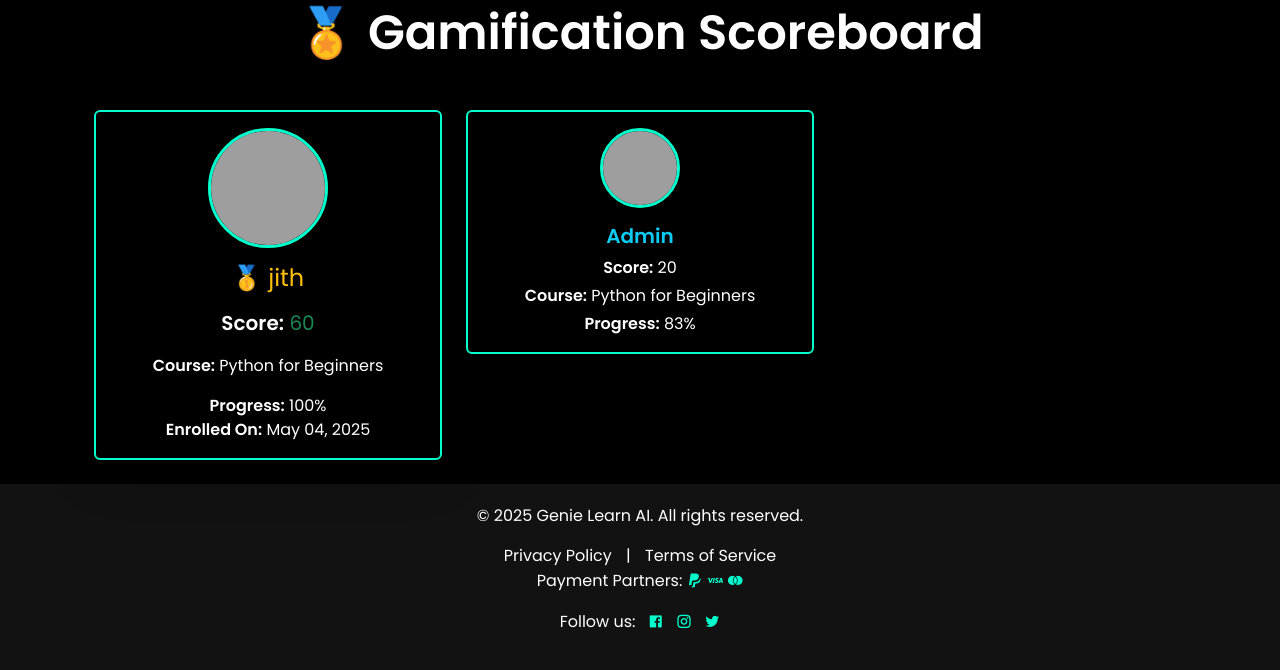
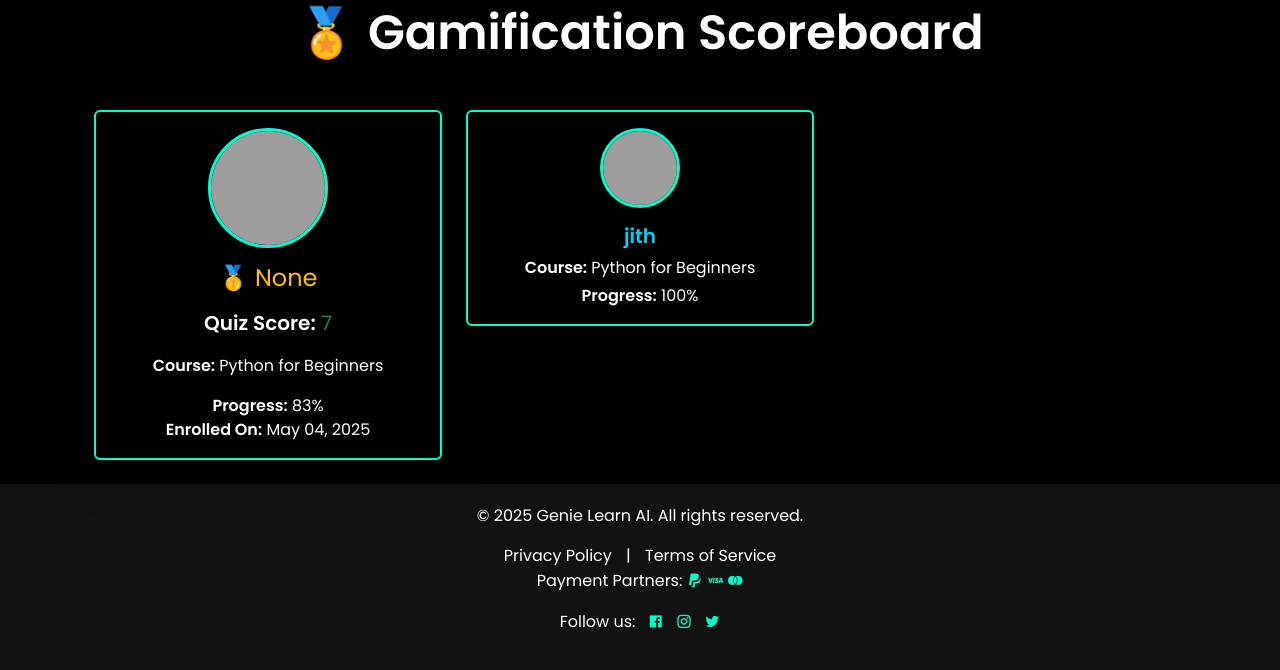
Before and after one commit to adhulyamaya/GENIE-LEARN, a Django app: page /score_board/scorecards/ in a window 1280 px wide. Shown: the part 144-814 px from the top of the page. Run offline with Django 4.2, Linux system fonts and the light colour scheme; data comes from the database, SQL or seed files in the repository; both versions use the stored data as it was after the commit; grey boxes are pictures that could not be loaded.

Commit message:
Gamification Scoreboard Completed

```diff
--- a/courses_app/models.py
+++ b/courses_app/models.py
@@ -4,6 +4,7 @@
 from django.db import models
 from django.conf import settings
 from user_app.models import User
+from django.db.models import Sum
 
 
 class Course(models.Model):
@@ -71,6 +72,12 @@
             self.progress = (completed_lessons / total_lessons) * 100
         self.save()
 
+    def get_total_quiz_score(self):
+        lessons = self.course.lessons.all()
+        quizzes = Quiz.objects.filter(lesson__in=lessons)
+        total_score = QuizResult.objects.filter(user=self.user, quiz__in=quizzes).aggregate(total=Sum('score'))['total'] or 0
+        return total_score
+
     def __str__(self):
         return f"{self.user.full_name} - {self.course.title}"
 
--- a/scoreboard/templates/scorecards.html
+++ b/scoreboard/templates/scorecards.html
@@ -29,7 +29,8 @@
                 <div class="card-body d-flex flex-column justify-content-center align-items-center">
                     <img src="https://cdn-icons-png.flaticon.com/512/3135/3135715.png" alt="Top Candidate" class="img-fluid rounded-circle mb-3" style="width: 120px; height: 120px;">
                     <h4 class="card-title text-warning">🥇 {{ top_candidate.user.full_name}}</h4>
-                    <p class="card-text mt-2 fs-5"><strong>Score:</strong> <span class="text-success">{{ top_candidate.score }}</span></p>
+                    <p class="card-text mt-2 fs-5"><strong>Quiz Score:</strong> <span class="text-success">{{ top_candidate.total_quiz_score }}</span></p>
+
                     <p class="card-text"><strong>Course:</strong> {{ top_candidate.course.title }}</p>
                     <p class="mb-0"><strong>Progress:</strong> {{ top_candidate.progress|floatformat:0 }}%</p>
                     <p class="card-text"><strong>Enrolled On:</strong> {{ top_candidate.enrolled_on|date:"M d, Y" }}</p>
@@ -47,7 +48,6 @@
                         <div class="card-body text-center">
                             <img src="https://cdn-icons-png.flaticon.com/512/149/149071.png" class="img-fluid rounded-circle mb-3" style="width: 80px; height: 80px;" alt="Candidate">
                             <h5 class="card-title text-info fw-bold">{{ candidate.user.full_name |default:"Admin"}}</h5>
-                            <p class="mb-1"><strong>Score:</strong> {{ candidate.score }}</p>
                             <p class="mb-1"><strong>Course:</strong> {{ candidate.course.title }}</p>
                             <p class="mb-0"><strong>Progress:</strong> {{ candidate.progress|floatformat:0 }}%</p>
                         </div>
--- a/scoreboard/views.py
+++ b/scoreboard/views.py
@@ -25,13 +25,39 @@
 
 
 
+# def scorecards(request):
+#     enrollments = Enrollment.objects.select_related('user', 'course').all().order_by('-score')
+
+#     if enrollments:
+#         top_candidate = enrollments[0]
+#         other_candidates = enrollments[1:]
+#     else:
+#         top_candidate = None
+#         other_candidates = []
+
+#     return render(request, 'scorecards.html', {
+#         'top_candidate': top_candidate,
+#         'candidates': other_candidates
+#     })
+
+
 def scorecards(request):
-    enrollments = Enrollment.objects.select_related('user', 'course').all().order_by('-score')
+    print("Fetching all enrollments...")
+    enrollments = Enrollment.objects.select_related('user', 'course').all()
+    print(f"Total enrollments fetched: {len(enrollments)}")
+
+    for enrollment in enrollments:
+        enrollment.total_quiz_score = enrollment.get_total_quiz_score()
+        print(f"User: {enrollment.user.full_name}, Course: {enrollment.course.title}, Total Score: {enrollment.total_quiz_score}")
+
+    enrollments = sorted(enrollments, key=lambda x: x.total_quiz_score, reverse=True)
 
     if enrollments:
         top_candidate = enrollments[0]
+        print(f"Top Candidate: {top_candidate.user.full_name}, Score: {top_candidate.total_quiz_score}")
         other_candidates = enrollments[1:]
     else:
+        print("No enrollments found.")
         top_candidate = None
         other_candidates = []
 
--- a/templates/landing.html
+++ b/templates/landing.html
@@ -94,7 +94,7 @@
       </div>
 
       <!-- Recent Activity Card -->
-      <div style="background: #1a1a1a; padding: 20px; border-radius: 15px; border: 1px solid #333;">
+      {% comment %} <div style="background: #1a1a1a; padding: 20px; border-radius: 15px; border: 1px solid #333;">
         <h3 style="color: #00ffcc; font-size: 18px; margin-bottom: 10px;">Recent Activity</h3>
         <ul style="color: #ccc; margin: 0; padding-left: 0; list-style: none;">
           {% if completed_lessons %}
@@ -105,7 +105,7 @@
             <li>No lessons completed yet.</li>
           {% endif %}
         </ul>
-      </div>
+      </div> {% endcomment %}
     </div>
   </main>
 </div>
```
Also changed, not shown: db.sqlite3.
